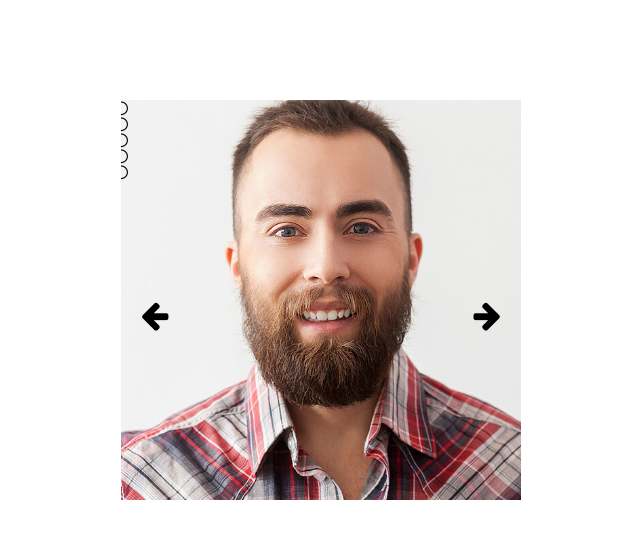
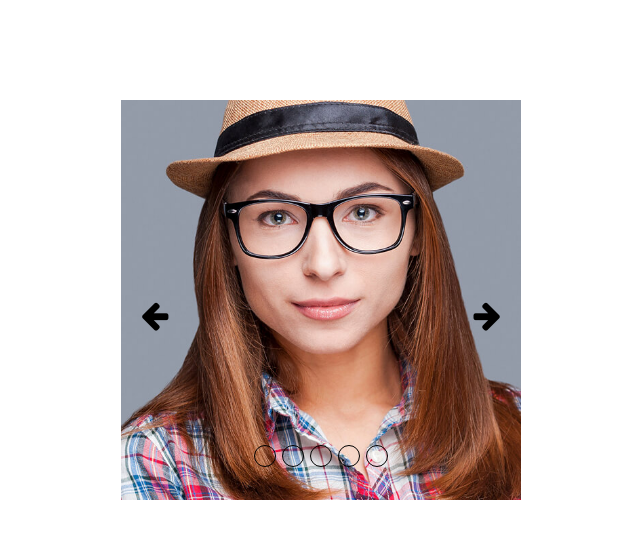
Before and after one commit to kobierecki/10.3, a plain HTML site: page index.html in a window 1280 px wide. Shown: the whole page, without its empty margins (319-959 px from the left). Drawn offline with nearby package versions, Linux system fonts and the light colour scheme.

Commit message:
Paggination

```diff
--- a/index.html
+++ b/index.html
@@ -18,11 +18,13 @@
             </ul>
             <i id="js-left-arrow" class="fa fa-arrow-left arrow-left fa-2x" aria-hidden="true"></i>
             <i id="js-right-arrow" class="fa fa-arrow-right arrow-right fa-2x" aria-hidden="true"></i>
-            <i class="fa fa-circle-thin circle" aria-hidden="true"></i>
-            <i class="fa fa-circle-thin circle" aria-hidden="true"></i>
-            <i class="fa fa-circle-thin circle" aria-hidden="true"></i>
-            <i class="fa fa-circle-thin circle" aria-hidden="true"></i>
-            <i class="fa fa-circle-thin circle" aria-hidden="true"></i>
+            <div class="pagination">
+                <div id ="js-change-slide" class="circle"></div>
+                <div id ="js-change-slide" class="circle"></div>
+                <div id ="js-change-slide" class="circle"></div>
+                <div id ="js-change-slide" class="circle"></div>
+                <div id ="js-change-slide" class="circle"></div>
+            </div>
         </div>
         <script src="https://ajax.googleapis.com/ajax/libs/jquery/3.2.1/jquery.min.js"></script>
         <script src="script.js"></script>
--- a/script.js
+++ b/script.js
@@ -19,11 +19,34 @@ $(function(){
       setCarouselIntervalVar = setInterval(changeSlide, 3000);
     };
 
+    function moveSlideBack(){
+        var firstItem = carouselList.find("li:first");
+        var lastItem = carouselList.find("li:last");
+        firstItem.before(lastItem);
+        carouselList.css({marginLeft:-400});
+    }
+
     setCarouselInterval();
 
     //ARROWS HANDLER
 
-    $("#js-left-arrow").click()
+    $("#js-right-arrow").click(function(){
+        clearInterval(setCarouselIntervalVar);
+        changeSlide();
+        setCarouselInterval();
+    });
 
-    $("#js-right-arrow").click()
-})
+    $("#js-left-arrow").click(function(){
+        clearInterval(setCarouselIntervalVar);
+        moveSlideBack();
+        carouselList.animate({'marginLeft':0}, 500);
+        setCarouselInterval();
+    });
+
+    //PAGINATION
+
+    $('#js-change-slide').click(function(){
+        console.log("ck");
+    });
+
+});
--- a/style.css
+++ b/style.css
@@ -12,6 +12,8 @@ ul {
     padding: 0;
     width: 2000px;
     list-style-type: none;
+    display: flex;
+    justify-content: center;
 }
 
 li {
@@ -41,8 +43,25 @@ img {
     top: 50%;
     color: black;
 }
-/*czemu wywala w kosmos */
-.circle {
+
+.pagination {
+    width: 100%;
+    position: absolute;
+    bottom: 30px;
     display: flex;
     justify-content: center;
+    margin: 0 auto;
 }
+
+.circle {
+    width: 20px;
+    height: 20px;
+    margin: 3px;
+    border: 1px solid black;
+    border-radius: 50%;
+}
+
+.active {
+    background-color: white;
+    border: none;
+}
```
